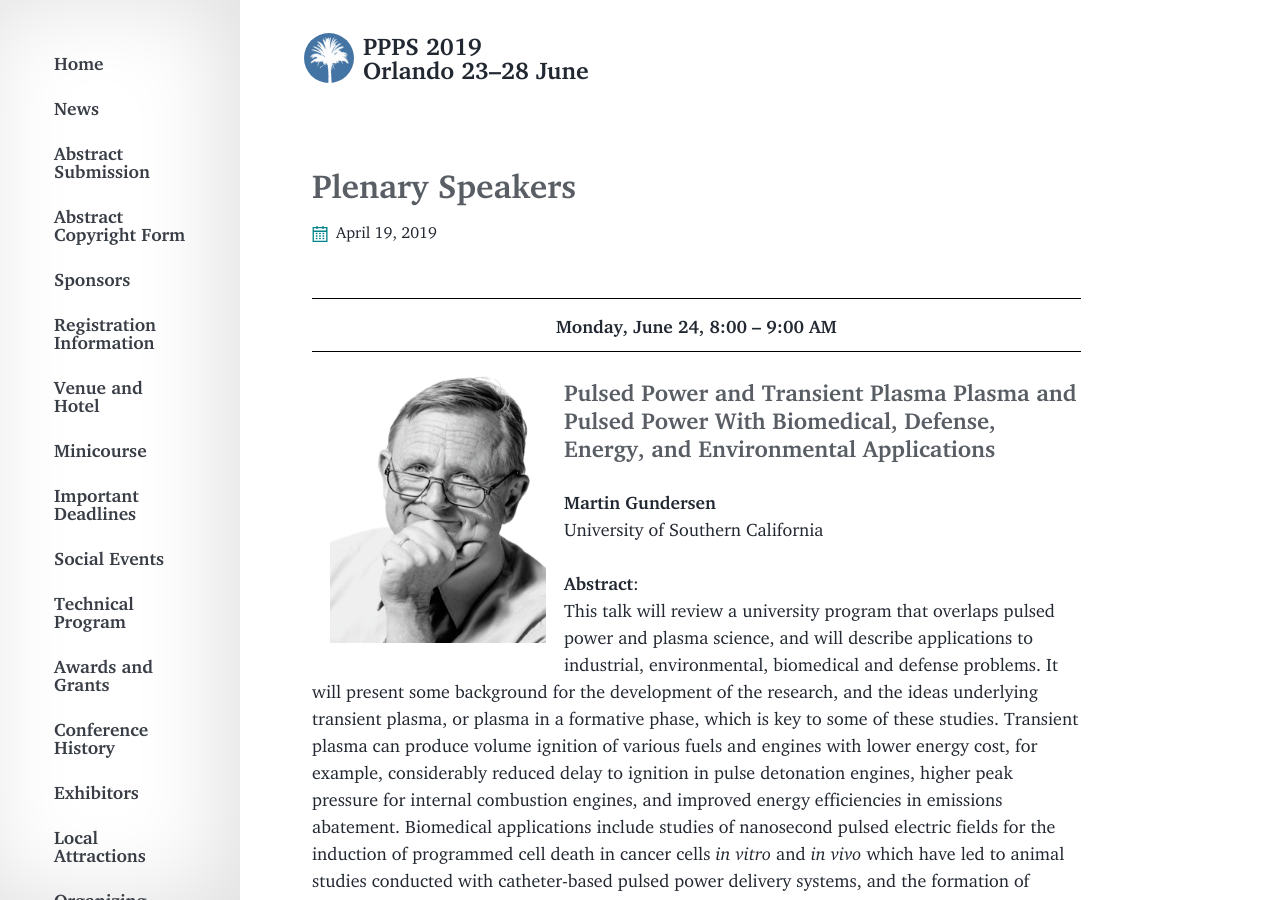
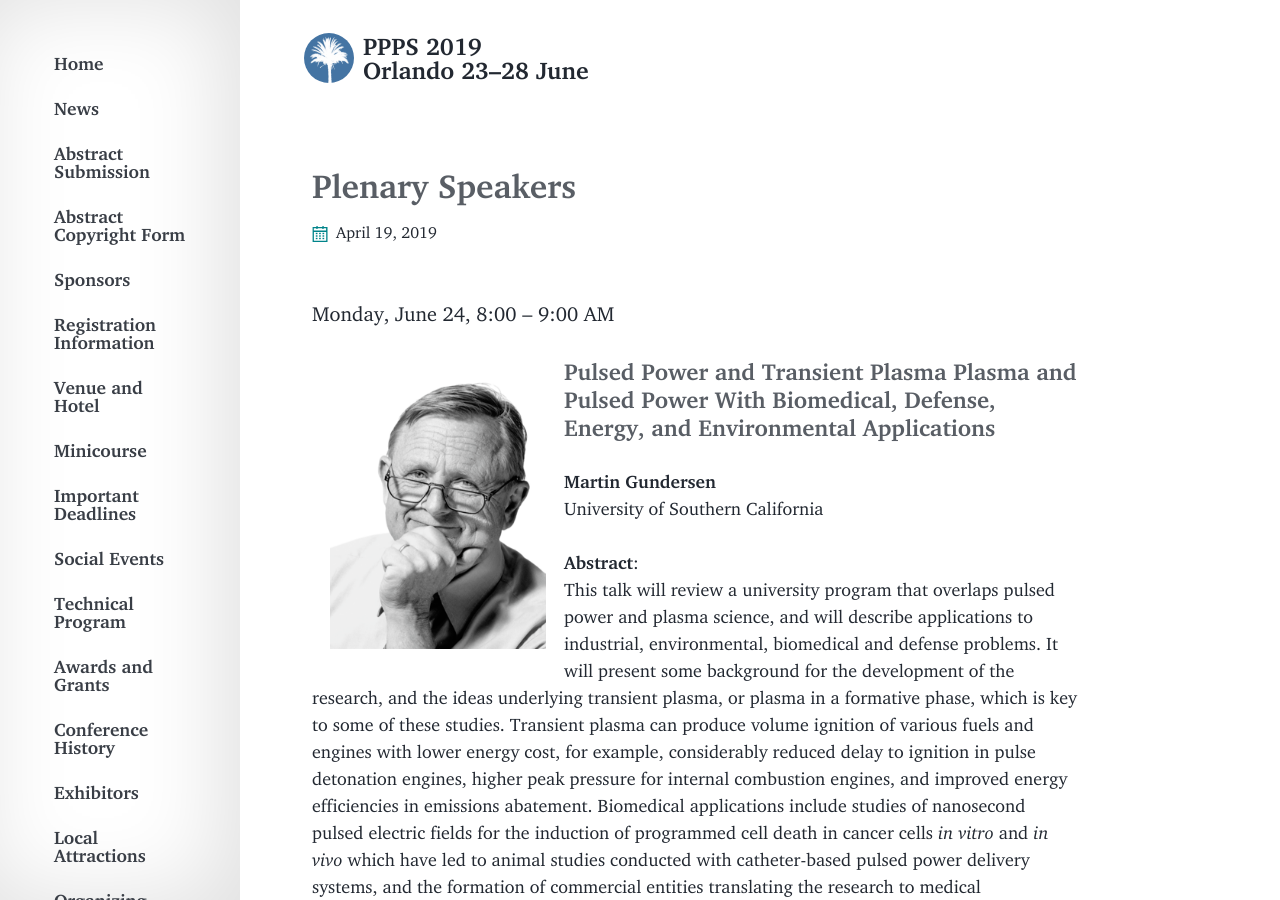
Before and after one commit to ppps2019/ppps2019.github.io, a Jekyll site: the page built from _info_articles/plenary.md, in a window 1280 px wide and 900 px high. Built offline with Jekyll 4.4.1, drawn with Linux system fonts in a browser that asks for light colours; comment, search, counter and statistics services are not loaded.

Commit message:
testing fix

```diff
--- a/_info_articles/plenary.md
+++ b/_info_articles/plenary.md
@@ -8,13 +8,7 @@ modified: 2019-04-12
 {% for phash in site.data.plenary %}
 {% assign person = phash[1] %}
 {::options parse_block_html="true" /}
-{% raw %}
-<div class="plenary-date">
-{% endraw %}
 {{ person.date }}
-{% raw %}
-</div>
-{% endraw %}
 {% if person.pic %}
 ![{{ person.name }}]({{ site.url }}/images/plenary/{{ person.pic }}){: class="plenary-bio" alt="{{person.name}}"}
 {% endif %}
```
